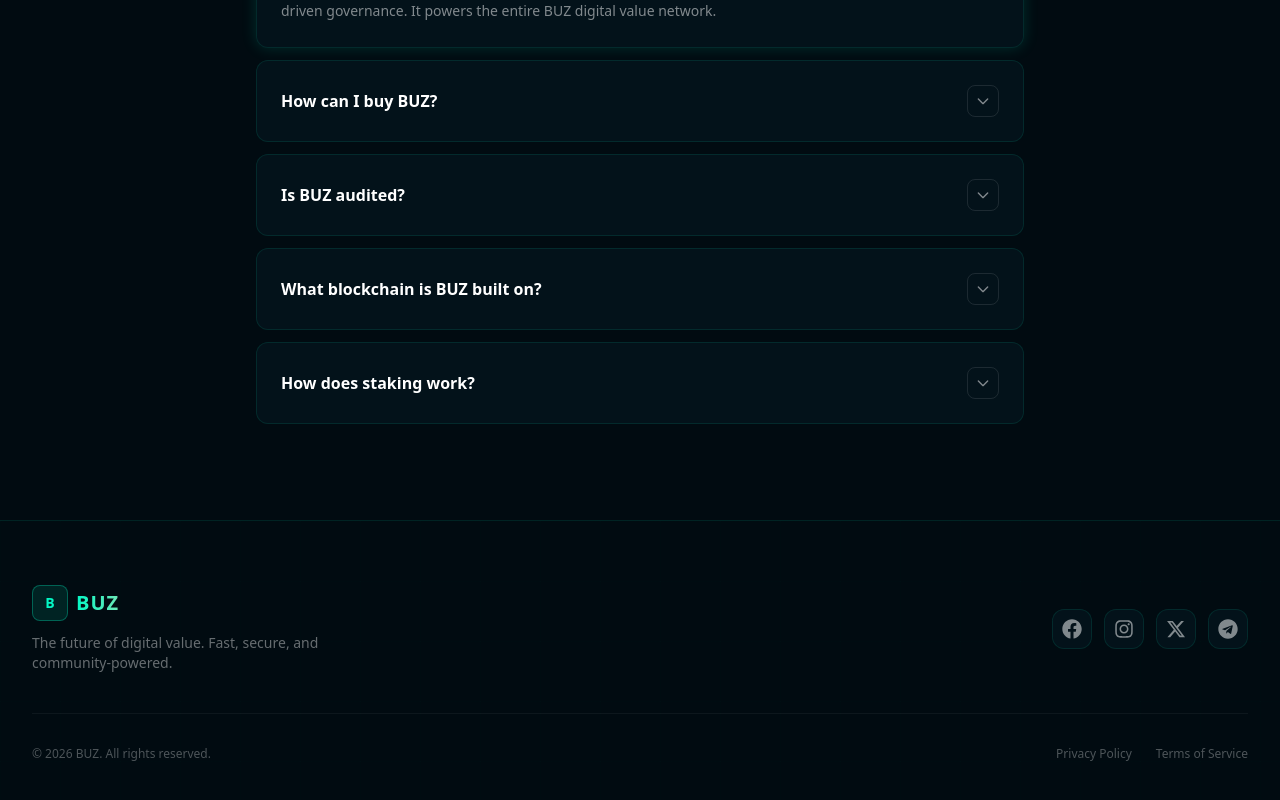
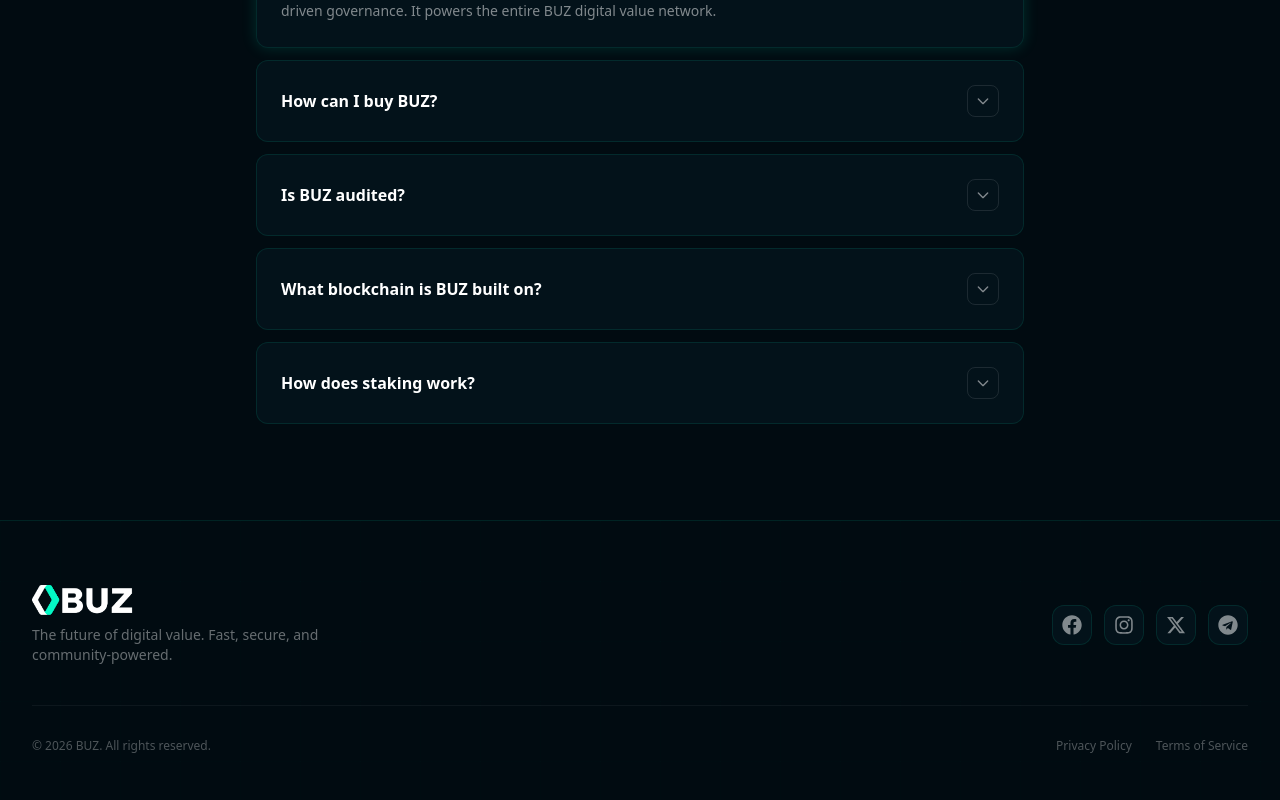
Before and after one commit to Engineering-Alasoft/Buzzcoin, a React (Vite) app: page / in a window 1280 px wide. Shown: the part 3720-4520 px from the top of the page. Built offline with nearby package versions, Linux system fonts and the light colour scheme; the HTML template or start-up script is replaced by a standard one; a web font is replaced by a local one.

Commit message:
change in footer image and the styling in navbar

```diff
--- a/src/components/Footer.jsx
+++ b/src/components/Footer.jsx
@@ -17,12 +17,16 @@ export default function Footer() {
         <div className="flex flex-col md:flex-row items-center justify-between gap-8">
           {/* Brand */}
           <div className="text-center md:text-left">
-            <div className="flex items-center gap-2 justify-center md:justify-start mb-3">
-              <div className="w-9 h-9 rounded-lg bg-primary/10 border border-primary/30 flex items-center justify-center">
-                <span className="text-primary font-extrabold text-sm">B</span>
-              </div>
-              <span className="text-xl font-extrabold tracking-wider text-gradient">BUZ</span>
-            </div>
+          <a
+              href="#home"
+              className="flex items-center shrink-0"
+            >
+              <img
+                src="/images/Nav_logo.png"
+                alt="BUZ"
+                className="h-8 lg:h-10 w-auto transition-opacity hover:opacity-90"
+              />
+            </a>
             <p className="text-white/40 text-sm max-w-xs">
               The future of digital value. Fast, secure, and community-powered.
             </p>
--- a/src/components/Navbar.jsx
+++ b/src/components/Navbar.jsx
@@ -83,10 +83,11 @@ export default function Navbar() {
 
       {/* Mobile Fullscreen Menu */}
       <div
-        className={`fixed inset-0 z-40 md:hidden bg-[#010b11]/95 backdrop-blur-xl transition-all duration-300 ${menuOpen
+        className={`fixed inset-0 z-40 md:hidden bg-[#010b11]/95 backdrop-blur-xl transition-all duration-300 ${
+          menuOpen
             ? 'opacity-100 visible'
             : 'opacity-0 invisible'
-          }`}
+        }`}
       >
         <div className="flex h-full flex-col items-center justify-center gap-8 px-6">
           {navLinks.map((link) => (
```
